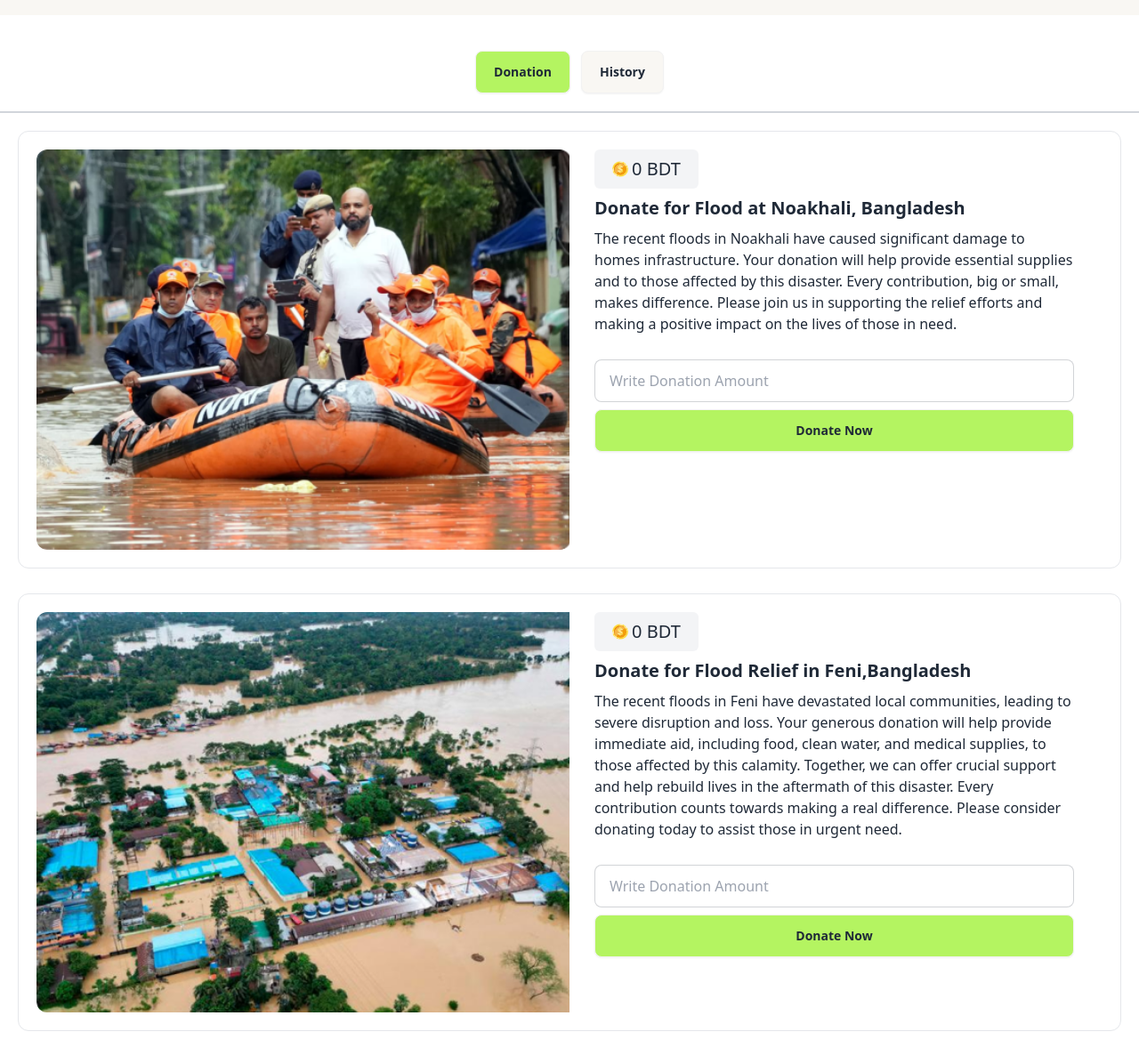
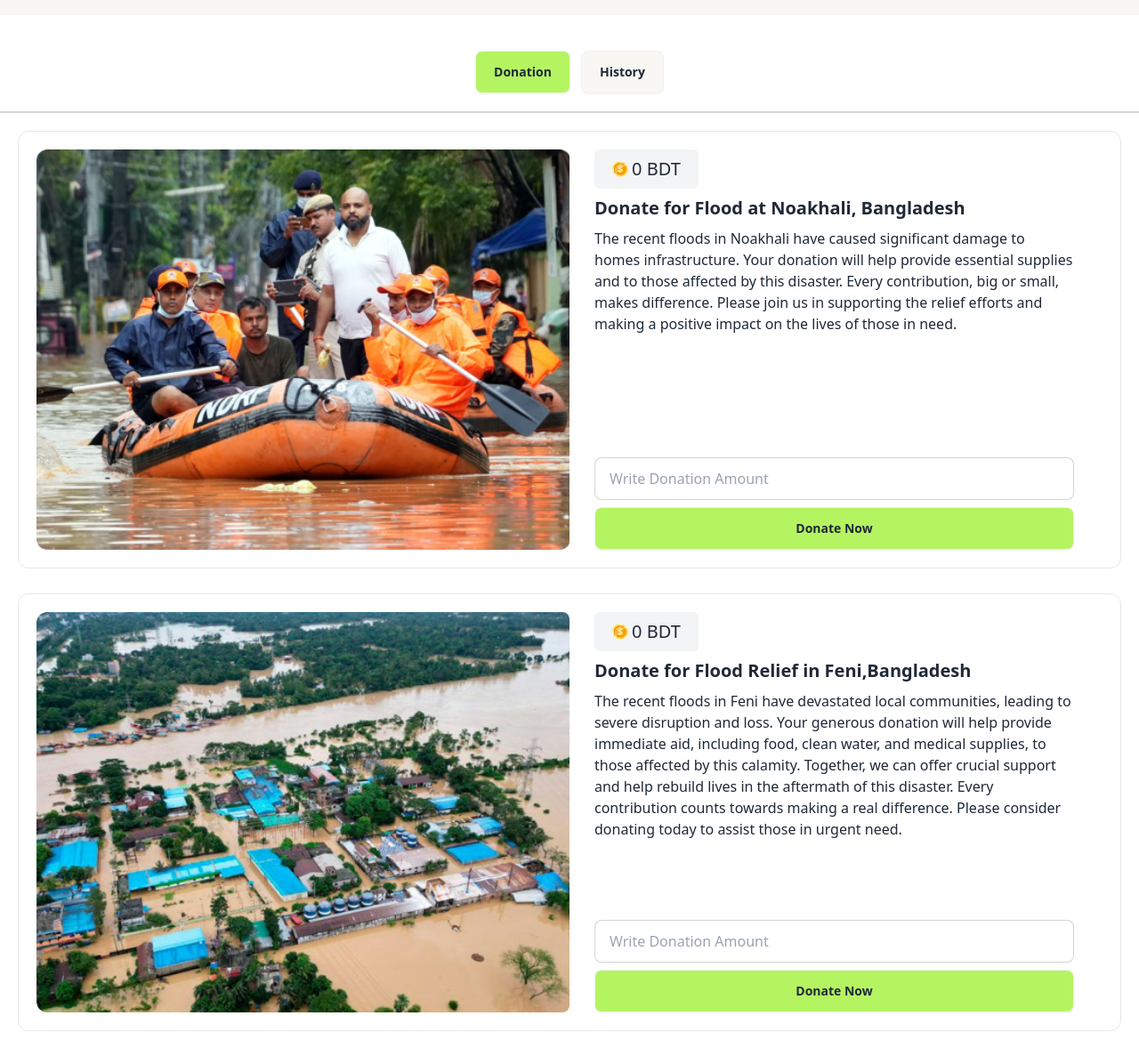
Before and after one commit to WalidurTanjim/PHero-B10-A05, a plain HTML site: page index.html in a window 1280 px wide. Shown: the part 71-1258 px from the top of the page at 89% size. Drawn offline with nearby package versions, Linux system fonts and the light colour scheme.

Commit message:
almost complete

```diff
--- a/index.html
+++ b/index.html
@@ -57,10 +57,10 @@
         <div id="cardContainer" class="cardContainer divContainer active">
             <div class="card lg:card-side bg-base-100 transition ease-in-out duration-200 border rounded-xl hover:shadow-lg mb-7 cursor-pointer p-3 md:p-5">
                 <figure class="h-[450px] w-full lg:w-1/2 mb-[15px] lg:mb-0">
-                    <img src="./assets/noakhali.png" alt="Album" class="h-full w-full md:w-full" />
+                    <img src="./assets/noakhali.png" alt="Album" class="h-full w-full md:w-full rounded-lg" />
                 </figure>
 
-                <div class="card-body py-0 h-full w-full lg:w-1/2 ps-0 lg:ps-7">
+                <div class="card-body py-0 h-[450px] w-full lg:w-1/2 ps-0 lg:ps-7">
                     <div class="flex items-center gap-1 py-2 px-5 rounded-md bg-gray-100 w-fit">
                         <img src="./assets/coin.png" alt="" class="w-[18px]">
                         <h1 class="font-medium text-xl"><span id="noakhali-balance">0</span> BDT</h1>
@@ -77,10 +77,10 @@
 
             <div class="card lg:card-side bg-base-100 transition ease-in-out duration-200 border rounded-xl hover:shadow-lg mb-7 cursor-pointer p-3 md:p-5">
                 <figure class="h-[450px] w-full lg:w-1/2 mb-[15px] lg:mb-0">
-                    <img src="./assets/feni.png" alt="Album" class="h-full w-full md:w-full"  />
+                    <img src="./assets/feni.png" alt="Album" class="h-full w-full md:w-full rounded-lg"  />
                 </figure>
 
-                <div class="card-body py-0 h-full w-full lg:w-1/2 ps-0 lg:ps-7">
+                <div class="card-body py-0 h-[450px] w-full lg:w-1/2 ps-0 lg:ps-7">
                     <div class="flex items-center gap-1 py-2 px-5 rounded-md bg-gray-100 w-fit">
                         <img src="./assets/coin.png" alt="" class="w-[18px]">
                         <h1 class="font-medium text-xl"><span id="feni-balance">0</span> BDT</h1>
@@ -97,10 +97,10 @@
 
             <div class="card lg:card-side bg-base-100 transition ease-in-out duration-200 border rounded-xl hover:shadow-lg mb-7 cursor-pointer p-3 md:p-5">
                 <figure class="h-[450px] w-full lg:w-1/2 mb-[15px] lg:mb-0">
-                    <img src="./assets/quota-protest.png" alt="Album" class="h-full w-full md:w-full" />
+                    <img src="./assets/quota-protest.png" alt="Album" class="h-full w-full md:w-full rounded-lg" />
                 </figure>
 
-                <div class="card-body py-0 h-full w-full lg:w-1/2 ps-0 lg:ps-7">
+                <div class="card-body py-0 h-[450px] w-full lg:w-1/2 ps-0 lg:ps-7">
                     <div class="flex items-center gap-1 py-2 px-5 rounded-md bg-gray-100 w-fit">
                         <img src="./assets/coin.png" alt="" class="w-[18px]">
                         <h1 class="font-medium text-xl"><span id="protest-balance">0</span> BDT</h1>
```
